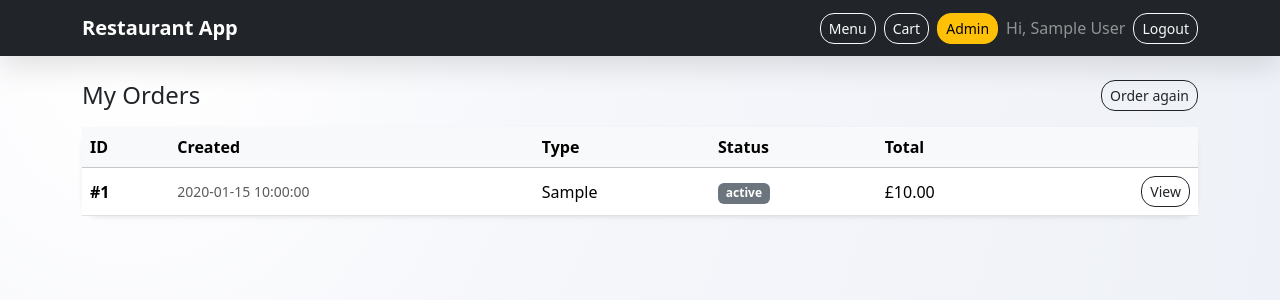
After one commit to joshuacardozo-16/Restaurant-ordering-app, a Flask app: page /my-orders in a window 1280 px wide. The commit adds this page. Shown: the top 300 px of the page. Run offline with Flask 3, Linux system fonts and the light colour scheme; a user stored in the database is signed in; tables that the repository leaves empty hold one stand-in row (values such as "Sample post").

Commit message:
Implement admin functionality and improve customer ordering experience and navigation

```diff
--- a/app/__init__.py
+++ b/app/__init__.py
@@ -22,6 +22,10 @@ def create_app():
     from .routes.admin_routes import admin_bp
     app.register_blueprint(admin_bp)
 
+    from .routes.customer_routes import customer_bp
+    app.register_blueprint(customer_bp)
+
+
     @app.get("/")
     def home():
         return render_template("home.html")
--- a/app/routes/customer_routes.py
+++ b/app/routes/customer_routes.py
@@ -0,0 +1,197 @@
+from decimal import Decimal
+from ..extensions import db
+from ..models.order import Order
+from ..models.order_item import OrderItem
+from .checkout_forms import CheckoutForm
+from flask import Blueprint, render_template, request, redirect, url_for, flash
+from flask_login import login_required, current_user
+from ..services.cart import set_qty
+
+from ..models.menu_item import MenuItem
+from ..services.cart import add_to_cart, get_cart, remove_from_cart, clear_cart
+
+customer_bp = Blueprint("customer", __name__, url_prefix="")
+
+@customer_bp.get("/menu")
+def menu():
+    q = (request.args.get("q") or "").strip()
+    category = (request.args.get("category") or "").strip()
+
+    query = MenuItem.query.filter_by(is_available=True)
+
+    if category:
+        query = query.filter(MenuItem.category == category)
+
+    if q:
+        query = query.filter(MenuItem.name.ilike(f"%{q}%"))
+
+    items = query.order_by(MenuItem.category.asc(), MenuItem.name.asc()).all()
+
+    categories = [
+        c[0]
+        for c in MenuItem.query.with_entities(MenuItem.category)
+        .distinct()
+        .order_by(MenuItem.category.asc())
+        .all()
+    ]
+
+    return render_template(
+        "customer/menu.html",
+        items=items,
+        categories=categories,
+        q=q,
+        category=category,
+    )
+
+@customer_bp.post("/cart/add/<int:item_id>")
+@login_required
+def cart_add(item_id: int):
+    add_to_cart(item_id, 1)
+    flash("Added to cart ✅", "success")
+    return redirect(request.referrer or url_for("customer.menu"))
+
+@customer_bp.get("/cart")
+@login_required
+def cart_view():
+    cart = get_cart()
+    if not cart:
+        return render_template("customer/cart.html", items=[], total=0)
+
+    ids = [int(k) for k in cart.keys()]
+    menu_items = MenuItem.query.filter(MenuItem.id.in_(ids)).all()
+
+    items = []
+    total = 0
+    for mi in menu_items:
+        qty = int(cart.get(str(mi.id), 0))
+        line_total = float(mi.price) * qty
+        total += line_total
+        items.append({"item": mi, "qty": qty, "line_total": line_total})
+
+    return render_template("customer/cart.html", items=items, total=total)
+
+@customer_bp.post("/cart/remove/<int:item_id>")
+@login_required
+def cart_remove(item_id: int):
+    remove_from_cart(item_id)
+    flash("Removed from cart.", "info")
+    return redirect(url_for("customer.cart_view"))
+
+@customer_bp.post("/cart/clear")
+@login_required
+def cart_clear():
+    clear_cart()
+    flash("Cart cleared.", "info")
+    return redirect(url_for("customer.cart_view"))
+
+@customer_bp.route("/checkout", methods=["GET", "POST"])
+@login_required
+def checkout():
+    cart = get_cart()
+    if not cart:
+        flash("Your cart is empty.", "warning")
+        return redirect(url_for("customer.menu"))
+
+    # Build cart summary from DB
+    ids = [int(k) for k in cart.keys()]
+    menu_items = MenuItem.query.filter(MenuItem.id.in_(ids), MenuItem.is_available == True).all()  # noqa: E712
+    if not menu_items:
+        flash("No available items found in your cart.", "warning")
+        return redirect(url_for("customer.menu"))
+
+    cart_rows = []
+    total = Decimal("0.00")
+    for mi in menu_items:
+        qty = int(cart.get(str(mi.id), 0))
+        if qty <= 0:
+            continue
+        line_total = (Decimal(str(mi.price)) * qty)
+        total += line_total
+        cart_rows.append({"item": mi, "qty": qty, "line_total": line_total})
+
+    form = CheckoutForm()
+
+    if form.validate_on_submit():
+        order_type = form.order_type.data
+
+        # Validate required fields based on order_type
+        if order_type == "delivery":
+            if not form.delivery_address_line1.data or not form.city.data or not form.postcode.data:
+                flash("For delivery, please provide Address line 1, City and Postcode.", "danger")
+                return render_template("customer/checkout.html", form=form, cart_rows=cart_rows, total=total)
+        else:  # pickup
+            if not form.pickup_time_requested.data:
+                flash("For pickup, please provide a pickup time.", "danger")
+                return render_template("customer/checkout.html", form=form, cart_rows=cart_rows, total=total)
+
+        # Create Order
+        order = Order(
+            user_id=current_user.id,
+            order_type=order_type,
+            status="pending",
+            total_price=total,
+            delivery_address_line1=form.delivery_address_line1.data.strip() if form.delivery_address_line1.data else None,
+            delivery_address_line2=form.delivery_address_line2.data.strip() if form.delivery_address_line2.data else None,
+            city=form.city.data.strip() if form.city.data else None,
+            postcode=form.postcode.data.strip() if form.postcode.data else None,
+            delivery_instructions=form.delivery_instructions.data.strip() if form.delivery_instructions.data else None,
+            pickup_time_requested=form.pickup_time_requested.data.strip() if form.pickup_time_requested.data else None,
+        )
+        db.session.add(order)
+        db.session.flush()  # gives order.id without committing yet
+
+        # Create OrderItems
+        for row in cart_rows:
+            mi = row["item"]
+            qty = int(row["qty"])
+            unit_price = Decimal(str(mi.price))
+            oi = OrderItem(
+                order_id=order.id,
+                menu_item_id=mi.id,
+                quantity=qty,
+                unit_price_at_time=unit_price,
+                line_total=unit_price * qty,
+            )
+            db.session.add(oi)
+
+        # Recalculate total from items (extra safety)
+        db.session.flush()
+        order.recalc_total()
+
+        db.session.commit()
+        clear_cart()
+
+        flash("Order placed successfully ✅", "success")
+        return redirect(url_for("customer.order_confirmation", order_id=order.id))
+
+    return render_template("customer/checkout.html", form=form, cart_rows=cart_rows, total=total)
+
+
+@customer_bp.get("/orders/<int:order_id>")
+@login_required
+def order_confirmation(order_id: int):
+    order = Order.query.filter_by(id=order_id, user_id=current_user.id).first_or_404()
+    return render_template("customer/order_confirmation.html", order=order)
+
+
+@customer_bp.get("/my-orders")
+@login_required
+def my_orders():
+    orders = Order.query.filter_by(user_id=current_user.id).order_by(Order.created_at.desc()).all()
+    return render_template("customer/my_orders.html", orders=orders)
+
+@customer_bp.post("/cart/inc/<int:item_id>")
+@login_required
+def cart_inc(item_id: int):
+    cart = get_cart()
+    current = int(cart.get(str(item_id), 0))
+    set_qty(item_id, current + 1)
+    return redirect(url_for("customer.cart_view"))
+
+@customer_bp.post("/cart/dec/<int:item_id>")
+@login_required
+def cart_dec(item_id: int):
+    cart = get_cart()
+    current = int(cart.get(str(item_id), 0))
+    set_qty(item_id, current - 1)
+    return redirect(url_for("customer.cart_view"))
--- /dev/null
+++ b/app/services/cart.py
@@ -0,0 +1,36 @@
+from flask import session
+
+CART_KEY = "cart"  # dict: {menu_item_id: quantity}
+
+def get_cart() -> dict:
+    return session.get(CART_KEY, {})
+
+def add_to_cart(item_id: int, qty: int = 1) -> None:
+    cart = session.get(CART_KEY, {})
+    key = str(item_id)
+    cart[key] = int(cart.get(key, 0)) + int(qty)
+    session[CART_KEY] = cart
+    session.modified = True
+
+def remove_from_cart(item_id: int) -> None:
+    cart = session.get(CART_KEY, {})
+    cart.pop(str(item_id), None)
+    session[CART_KEY] = cart
+    session.modified = True
+
+def clear_cart() -> None:
+    session.pop(CART_KEY, None)
+    session.modified = True
+
+def set_qty(item_id: int, qty: int) -> None:
+    cart = session.get(CART_KEY, {})
+    key = str(item_id)
+    qty = int(qty)
+
+    if qty <= 0:
+        cart.pop(key, None)
+    else:
+        cart[key] = qty
+
+    session[CART_KEY] = cart
+    session.modified = True
--- a/app/templates/admin/menu_list.html
+++ b/app/templates/admin/menu_list.html
@@ -38,6 +38,7 @@
             <a class="btn btn-sm btn-outline-dark" href="{{ url_for('admin.menu_edit', item_id=i.id) }}">Edit</a>
 
             <form method="post" action="{{ url_for('admin.menu_toggle', item_id=i.id) }}" class="d-inline">
+              <input type="hidden" name="csrf_token" value="{{ csrf_token() }}">
               <button class="btn btn-sm btn-outline-secondary" type="submit">
                 {% if i.is_available %}Hide{% else %}Show{% endif %}
               </button>
--- a/app/templates/base.html
+++ b/app/templates/base.html
@@ -15,9 +15,31 @@
     <a class="navbar-brand fw-semibold" href="{{ url_for('home') }}">Restaurant App</a>
 
     <div class="ms-auto d-flex gap-2 align-items-center">
+      <!-- Always visible -->
+      <a class="btn btn-outline-light btn-sm" href="{{ url_for('customer.menu') }}">Menu</a>
+
       {% if current_user.is_authenticated %}
+
+        <!-- Cart link + badge count -->
+        {% set cart = session.get('cart', {}) %}
+        {% set cart_count = cart.values() | sum %}
+        <a class="btn btn-outline-light btn-sm position-relative" href="{{ url_for('customer.cart_view') }}">
+          Cart
+          {% if cart_count and cart_count > 0 %}
+            <span class="position-absolute top-0 start-100 translate-middle badge rounded-pill bg-warning text-dark">
+              {{ cart_count }}
+            </span>
+          {% endif %}
+        </a>
+
+        <!-- Admin link only for admins -->
+        {% if current_user.role == 'admin' %}
+          <a class="btn btn-warning btn-sm" href="{{ url_for('admin.dashboard') }}">Admin</a>
+        {% endif %}
+
         <span class="navbar-text text-white-50 d-none d-md-inline">Hi, {{ current_user.full_name }}</span>
         <a class="btn btn-outline-light btn-sm" href="{{ url_for('auth.logout') }}">Logout</a>
+
       {% else %}
         <a class="btn btn-outline-light btn-sm" href="{{ url_for('auth.login') }}">Login</a>
         <a class="btn btn-warning btn-sm" href="{{ url_for('auth.register') }}">Register</a>
--- /dev/null
+++ b/app/templates/customer/my_orders.html
@@ -0,0 +1,43 @@
+{% extends "base.html" %}
+{% block title %}My Orders{% endblock %}
+
+{% block content %}
+<div class="d-flex justify-content-between align-items-center mb-3">
+  <h1 class="h4 mb-0">My Orders</h1>
+  <a class="btn btn-outline-dark btn-sm" href="{{ url_for('customer.menu') }}">Order again</a>
+</div>
+
+<div class="card shadow-sm border-0">
+  <div class="table-responsive">
+    <table class="table align-middle mb-0">
+      <thead class="table-light">
+        <tr>
+          <th>ID</th>
+          <th>Created</th>
+          <th>Type</th>
+          <th>Status</th>
+          <th>Total</th>
+          <th></th>
+        </tr>
+      </thead>
+      <tbody>
+      {% for o in orders %}
+        <tr>
+          <td class="fw-semibold">#{{ o.id }}</td>
+          <td class="text-muted small">{{ o.created_at }}</td>
+          <td>{{ o.order_type }}</td>
+          <td><span class="badge text-bg-secondary">{{ o.status }}</span></td>
+          <td>£{{ "%.2f"|format(o.total_price) }}</td>
+          <td class="text-end">
+            <a class="btn btn-sm btn-outline-dark" href="{{ url_for('customer.order_confirmation', order_id=o.id) }}">View</a>
+          </td>
+        </tr>
+      {% endfor %}
+      {% if not orders %}
+        <tr><td colspan="6" class="text-center text-muted py-4">No orders yet.</td></tr>
+      {% endif %}
+      </tbody>
+    </table>
+  </div>
+</div>
+{% endblock %}
--- a/app/templates/home.html
+++ b/app/templates/home.html
@@ -11,8 +11,8 @@
       </p>
 
       {% if current_user.is_authenticated %}
-        <a class="btn btn-dark btn-lg me-2" href="#">View Menu</a>
-        <a class="btn btn-outline-dark btn-lg" href="#">My Orders</a>
+        <a class="btn btn-dark btn-lg me-2" href="{{ url_for('customer.menu') }}">View Menu</a>
+        <a class="btn btn-outline-dark btn-lg" href="{{ url_for('customer.my_orders') }}">My Orders</a>
       {% else %}
         <a class="btn btn-warning btn-lg me-2" href="{{ url_for('auth.register') }}">Create account</a>
         <a class="btn btn-outline-dark btn-lg" href="{{ url_for('auth.login') }}">Login</a>
```
Also changed, not shown: app/routes/checkout_forms.py (added, +23 -0 lines), app/templates/customer/cart.html (+92 -0 lines), app/templates/customer/checkout.html (added, +121 -0 lines), app/templates/customer/menu.html (+63 -0 lines), app/templates/customer/order_confirmation.html (added, +19 -0 lines), seed_menu.py (added, +43 -0 lines), app/templates/customer/orders.html (deleted).
